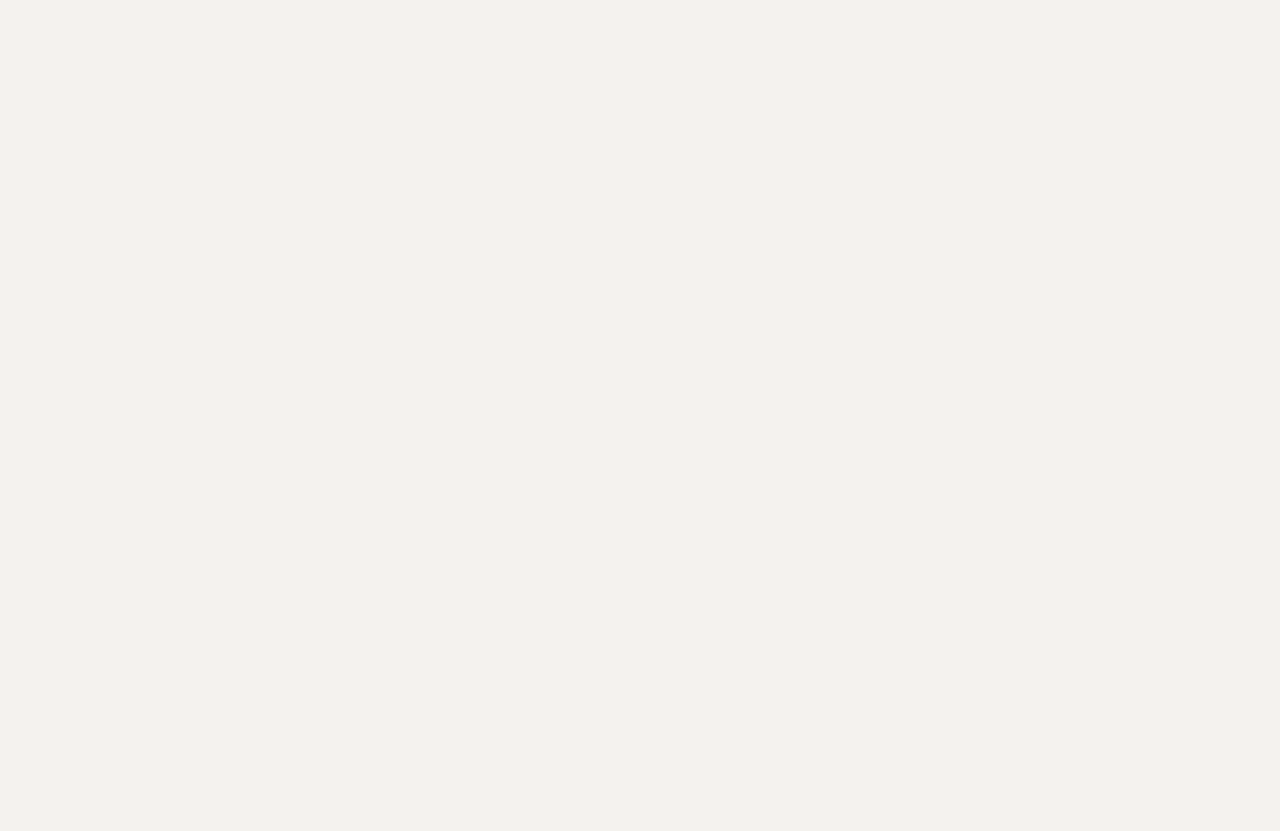
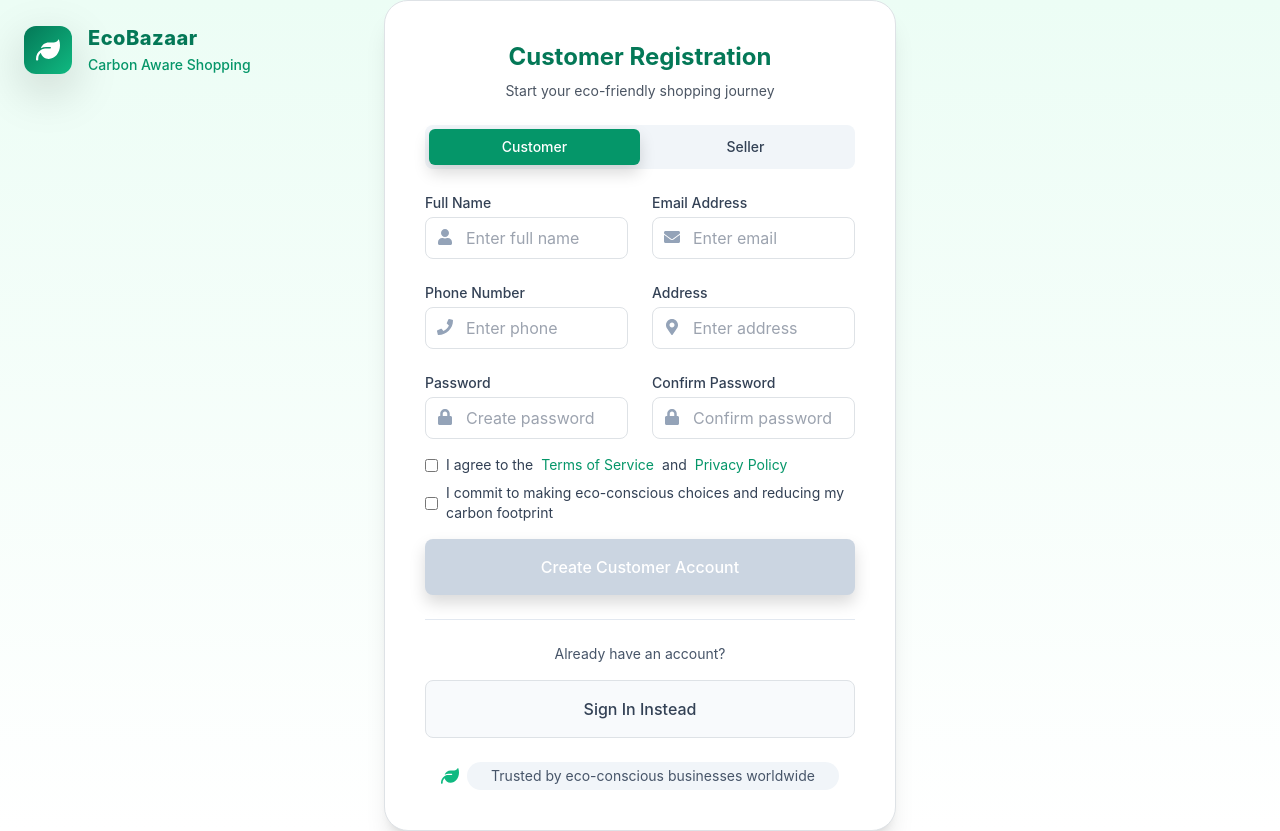
Before and after one commit to Kaushal-00/EcoBazaar, a React (Create React App) app in the folder frontend/: page /register in a window 1280 px wide. Before the commit this address had no page. Before the commit the page ends 800 px from the top, so only its background shows below. Built offline with nearby package versions, Linux system fonts and the light colour scheme.

Commit message:
Setup BrowserRouter with Home, Login, Register, and dashboards routing

```diff
--- a/frontend/src/App.js
+++ b/frontend/src/App.js
@@ -2,16 +2,48 @@
 import React from "react";
 import { BrowserRouter as Router, Routes, Route } from "react-router-dom";
 import { CartProvider } from "./context/CartContext";
-import CustomerDashboard from "./pages/Customer/Customer_Dashboard";
+
+// Pages
+import Home from "./pages/Home";
+import Login from "./pages/Login";
+import Register from "./pages/Register";
+
+// Customer
+import CustomerDashboard from "./pages/Customer/CustomerDashboard";
 import CartPage from "./pages/Customer/CartPage";
+import CustomerProfile from "./pages/Customer/CustomerProfile";
+
+// Seller
+import SellerDashboard from "./pages/Seller/SellerDashboard";
+
+// Admin
+import AdminDashboard from "./pages/Admin/AdminDashboard";
 
 function App() {
   return (
     <CartProvider>
       <Router>
         <Routes>
+          {/* Home */}
+          <Route path="/" element={<Home />} />
+
+          {/* Auth */}
+          <Route path="/login" element={<Login />} />
+          <Route path="/register" element={<Register />} />
+
+          {/* Customer */}
           <Route path="/customer/dashboard" element={<CustomerDashboard />} />
           <Route path="/customer/cart" element={<CartPage />} />
+          <Route path="/customer/profile" element={<CustomerProfile />} />
+
+          {/* Seller */}
+          <Route path="/seller/dashboard" element={<SellerDashboard />} />
+
+          {/* Admin */}
+          <Route path="/admin/dashboard" element={<AdminDashboard />} />
+
+          {/* Catch All */}
+          <Route path="*" element={<Home />} />
         </Routes>
       </Router>
     </CartProvider>
--- a/frontend/src/components/Navbar.js
+++ b/frontend/src/components/Navbar.js
@@ -1,12 +1,23 @@
 // src/components/Navbar.js
 import React, { useContext } from "react";
 import { FaShoppingCart, FaUser, FaLeaf, FaSearch } from "react-icons/fa";
-import { useNavigate } from "react-router-dom";
+import { useNavigate, useLocation } from "react-router-dom";
 import { CartContext } from "../context/CartContext";
 
 export default function Navbar() {
   const { cartItems } = useContext(CartContext);
   const navigate = useNavigate();
+  const location = useLocation();
+
+  // Determine user role based on current path
+  const getRoleFromPath = () => {
+    if (location.pathname.startsWith("/customer")) return "customer";
+    if (location.pathname.startsWith("/seller")) return "seller";
+    if (location.pathname.startsWith("/admin")) return "admin";
+    return "customer"; // default
+  };
+
+  const role = getRoleFromPath();
 
   return (
     <header className="sticky top-0 z-50 bg-white/95 backdrop-blur-md border-b border-gray-300">
@@ -37,6 +48,8 @@ export default function Navbar() {
 
         {/* User Actions */}
         <div className="flex items-center gap-4">
+          {/* Cart Button */}
+          {role === "customer" && (
             <button
               onClick={() => navigate("/customer/cart")}
               className="relative flex items-center justify-center w-9 h-9 rounded-md hover:bg-green-700 transition"
@@ -48,9 +61,15 @@ export default function Navbar() {
                 </span>
               )}
             </button>
-          <a href="/profile" className="flex items-center justify-center w-9 h-9 rounded-md hover:bg-green-700 transition">
+          )}
+
+          {/* Profile Button */}
+          <button
+            onClick={() => navigate(`/${role}/profile`)}
+            className="flex items-center justify-center w-9 h-9 rounded-md hover:bg-green-700 transition"
+          >
             <FaUser className="w-5 h-5 text-gray-800 hover:text-white transition" />
-          </a>
+          </button>
         </div>
       </div>
     </header>
--- /dev/null
+++ b/frontend/src/pages/Admin/AdminDashboard.js
@@ -0,0 +1,7 @@
+import React from 'react'
+
+export default function AdminDashboard() {
+  return (
+    <div>AdminDashboard</div>
+  )
+}
--- /dev/null
+++ b/frontend/src/pages/Customer/CustomerProfile.js
@@ -0,0 +1,7 @@
+import React from 'react'
+
+export default function CustomerProfile() {
+  return (
+    <div>CustomerProfile</div>
+  )
+}
--- a/frontend/src/pages/Login.js
+++ b/frontend/src/pages/Login.js
@@ -55,9 +55,7 @@ export default function Login() {
             <h2 className="text-2xl font-bold text-emerald-700">
               {roleInfo[role].title}
             </h2>
-            <p className="text-gray-600 text-sm mt-2">
-              {roleInfo[role].subtitle}
-            </p>
+            <p className="text-gray-600 text-sm mt-2">{roleInfo[role].subtitle}</p>
           </div>
 
           {/* Role Switcher */}
--- a/frontend/src/pages/Register.js
+++ b/frontend/src/pages/Register.js
@@ -18,8 +18,12 @@ export default function Register() {
 
   const handleRegister = (e) => {
     e.preventDefault();
+
+    // Here you would normally call your API to register the user
     console.log("Registering:", role, fullName, email, phone, address, password);
-    navigate(`/${role.toLowerCase()}/dashboard`);
+
+    // Redirect all users to login page after registration
+    navigate("/login");
   };
 
   const roleInfo = {
@@ -58,9 +62,7 @@ export default function Register() {
             <h2 className="text-2xl font-bold text-emerald-700">
               {roleInfo[role].title}
             </h2>
-            <p className="text-gray-600 text-sm mt-2">
-              {roleInfo[role].subtitle}
-            </p>
+            <p className="text-gray-600 text-sm mt-2">{roleInfo[role].subtitle}</p>
           </div>
 
           {/* Role Switcher */}
@@ -68,6 +70,7 @@ export default function Register() {
             {["Customer", "Seller"].map((item) => (
               <button
                 key={item}
+                type="button"
                 onClick={() => setRole(item)}
                 className={`flex-1 py-2 text-sm font-medium rounded-md transition ${
                   role === item
@@ -82,7 +85,6 @@ export default function Register() {
 
           {/* Form */}
           <form onSubmit={handleRegister} className="space-y-4">
-            {/* Grid for compact fields */}
             <div className="grid grid-cols-1 sm:grid-cols-2 gap-4">
               {/* Full Name */}
               <div>
@@ -120,7 +122,7 @@ export default function Register() {
                 </div>
               </div>
 
-              {/* Phone Number */}
+              {/* Phone */}
               <div>
                 <label className="block text-sm font-medium mb-1 text-slate-700">
                   Phone Number
@@ -193,7 +195,7 @@ export default function Register() {
               </div>
             </div>
 
-            {/* Terms and Eco Commitment */}
+            {/* Terms & Eco Commitment */}
             <div className="flex flex-col gap-2 text-sm text-slate-700">
               <label className="flex items-center gap-2">
                 <input
@@ -237,10 +239,8 @@ export default function Register() {
             </button>
           </form>
 
-          {/* Divider */}
+          {/* Sign In Link */}
           <div className="my-6 border-t border-slate-200"></div>
-
-          {/* Sign In Link */}
           <p className="text-center text-sm text-slate-600 mb-3">
             Already have an account?
           </p>
--- /dev/null
+++ b/frontend/src/pages/Seller/SellerDashboard.js
@@ -0,0 +1,7 @@
+import React from 'react'
+
+export default function SellerDashboard() {
+  return (
+    <div>SellerDashboard</div>
+  )
+}
```
Also changed, not shown: frontend/src/pages/Customer/CustomerDashboard.js (renamed from frontend/src/pages/Customer/Customer_Dashboard.js). Lines whose indentation alone changed are shown as unchanged.
